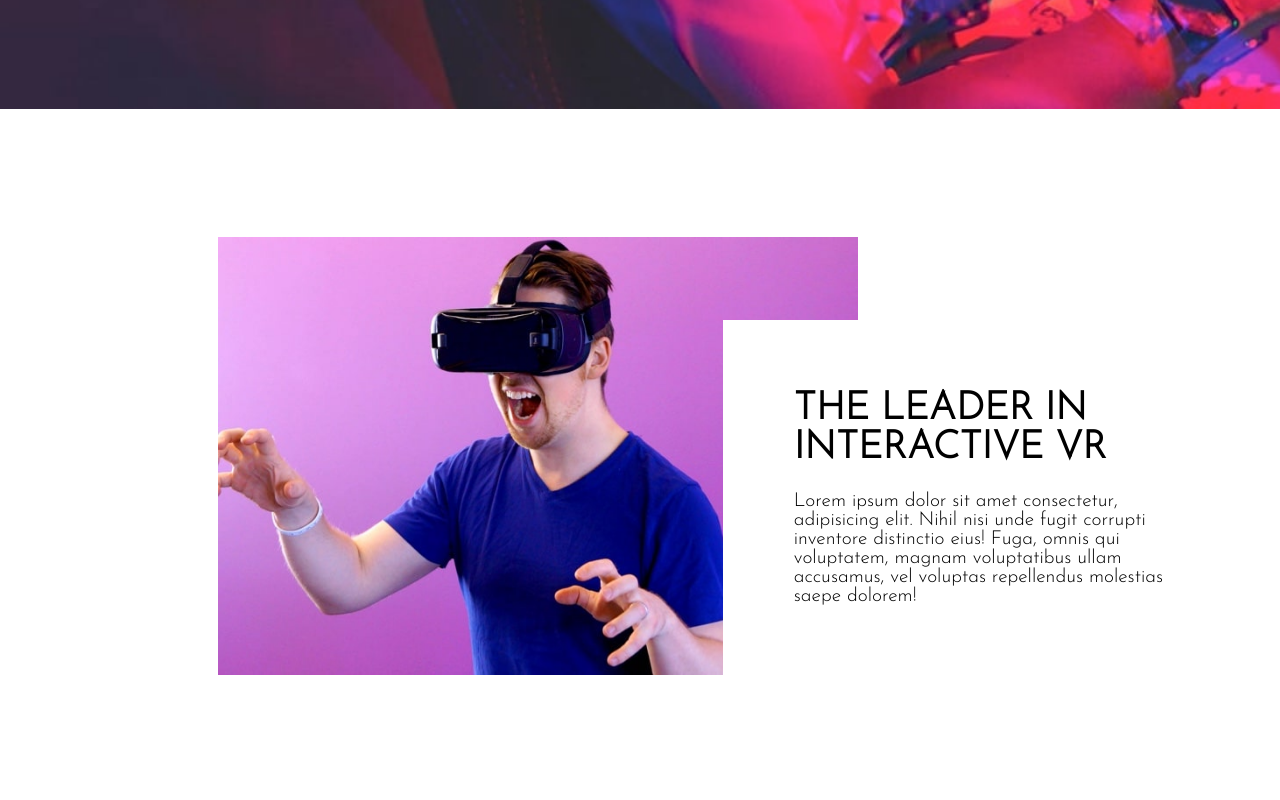
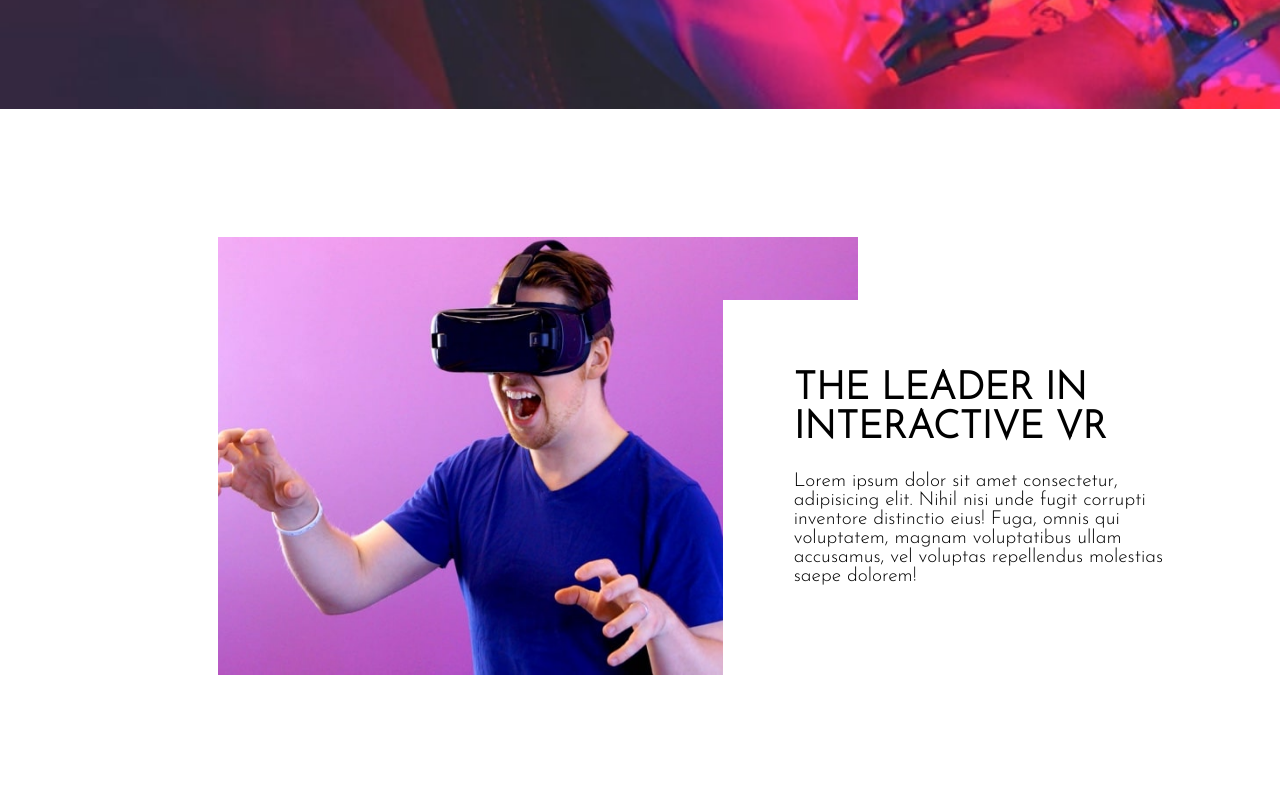
Before and after one commit to Jesus-Garcia-Montalvo/Space-website, a React (Vite) app: page /home in a window 1280 px wide. Shown: the part 691-1491 px from the top of the page. Built offline with nearby package versions, Linux system fonts and the light colour scheme.

Commit message:
Correcciones Merge2

```diff
--- a/src/Info.css
+++ b/src/Info.css
@@ -15,7 +15,7 @@
 .cont-title {
   margin-top: 20%;
   margin-right: -53%;
-  height: 400px;
+  height: 55%;
   font-size: 1.5vw;
   padding: 50px;
   width: 40%;
```
